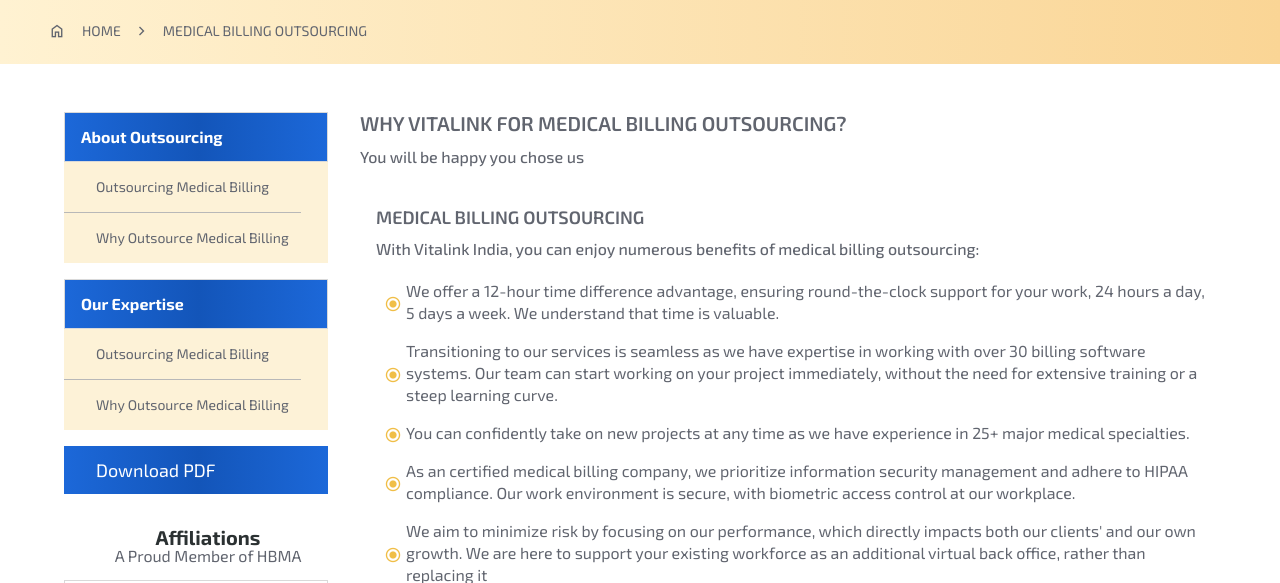
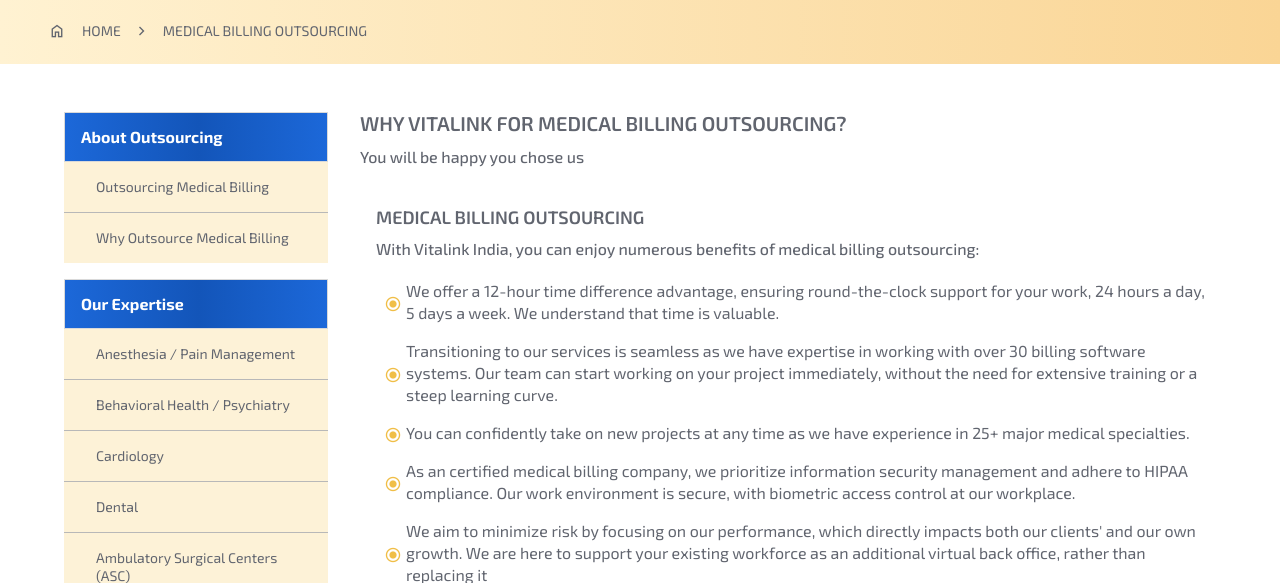
Before and after one commit to naveenkt17/vitalink, a plain HTML site: page medical-billing-outsourcing.html in a window 1280 px wide. Shown: the part 442-1025 px from the top of the page. Drawn offline with nearby package versions, Linux system fonts and the light colour scheme.

Commit message:
Add files via upload

```diff
--- a/medical-billing-outsourcing.html
+++ b/medical-billing-outsourcing.html
@@ -310,57 +310,58 @@
           <li class="v-center pr12">
             <span class="material-symbols-outlined fs18"> navigate_next </span>
           </li>
-          <li class="v-center pr12 fs14"><a href="faq.html">Medical Billing outsourcing</a></li>
+          <li class="v-center pr12 fs14"><a href="medical-billing-outsourcing.html">Medical Billing outsourcing</a></li>
         </ul>
       </div>
     </div>
 
     <main class="pr">
       <div class="wrapper df">
-        <div class="flx25 about-left-sidebar pt48 plr16">
+        <div class="flx25 about-left-sidebar ptb48 plr16">
           <div class="about-sidebar-one mb16">
             <h5 class="fs16 bg-grdnt-01 fc4 p16 brd1">About Outsourcing</h5>
             <ul class="bg2">
               <li>
-                <a href="#" class="brd-b1 lh18 ptb16 plr32 fc6 fs14"
+                <a href="medical-billing-outsourcing.html" class="brd-b1 lh18 ptb16 plr32 fc6 fs14 w100"
                   >Outsourcing Medical Billing
                 </a>
               </li>
               <li>
-                <a href="#" class="lh18 ptb16 plr32 fc6 fs14"
+                <a href="medical-billing-outsourcing.html" class="lh18 ptb16 plr32 fc6 fs14"
                   >Why Outsource Medical Billing
                 </a>
               </li>
             </ul>
           </div>
           <div class="about-sidebar-two mb16">
-            <h5 class="fs16 bg-grdnt-01 fc4 p16 brd1">Our Expertise</h5>
+            <a href="specialties.html" class="w100"><h5 class="fs16 bg-grdnt-01 fc4 p16 brd1">Our Expertise</h5></a>
             <ul class="bg2">
               <li>
-                <a href="#" class="brd-b1 lh18 ptb16 plr32 fc6 fs14"
-                  >Outsourcing Medical Billing
+                <a href="specialties.html" class="brd-b1 lh18 ptb16 plr32 fc6 fs14 w100"
+                  >Anesthesia / Pain Management
                 </a>
               </li>
               <li>
-                <a href="#" class="lh18 ptb16 plr32 fc6 fs14"
-                  >Why Outsource Medical Billing
+                <a href="specialties.html" class="brd-b1 lh18 ptb16 plr32 fc6 fs14 w100"
+                  >Behavioral Health / Psychiatry
+                </a>
+              </li>
+              <li>
+                <a href="specialties.html" class="brd-b1 lh18 ptb16 plr32 fc6 fs14 w100"
+                  >Cardiology
+                </a>
+              </li>
+              <li>
+                <a href="specialties.html" class="brd-b1 lh18 ptb16 plr32 fc6 fs14 w100"
+                  >Dental
+                </a>
+              </li>
+              <li>
+                <a href="specialties.html" class="lh18 ptb16 plr32 fc6 fs14 w100"
+                  >Ambulatory Surgical Centers (ASC)
                 </a>
               </li>
             </ul>
-          </div>
-          <div class="about-sidebar-download mb16">
-            <div class="about-download-file bg-grdnt-01 pl16 fc4">
-              <a href="#" class="fc4 fs18 pl16 lh48">Download PDF </a>
-            </div>
-          </div>
-          <div class="about-sidebar-affiliations">
-            <div class="pt16 pl24 pb16 bg21 box-center fdc">
-              <h3 class="fs20 fc1 fw7 lh22 tac">Affiliations</h3>
-              <p class="tac">A Proud Member of HBMA</p>
-            </div>
-            <div class="box-center p8 bg4 brd1">
-              <img src="images/HBMA-logo.jpg" alt="HBMA-logo" />
-            </div>
           </div>
         </div>
         <div class="flx75 about-right-content ptb48 pl16">
```
Also changed, not shown: about-us.html (+1 -1 lines), accounts-receivable-management-services.html (+1 -1 lines), careers.html (+1 -1 lines), charge-entry.html (+1 -1 lines), data-conversion.html (+1 -1 lines), dental-ar-follow-ups.html (+2 -2 lines), edi-set-up.html (+1 -1 lines), insurance-eligibility-verification.html (+1 -1 lines), medical-billing-payment-posting.html (+1 -1 lines), specialties.html (+1 -1 lines).
